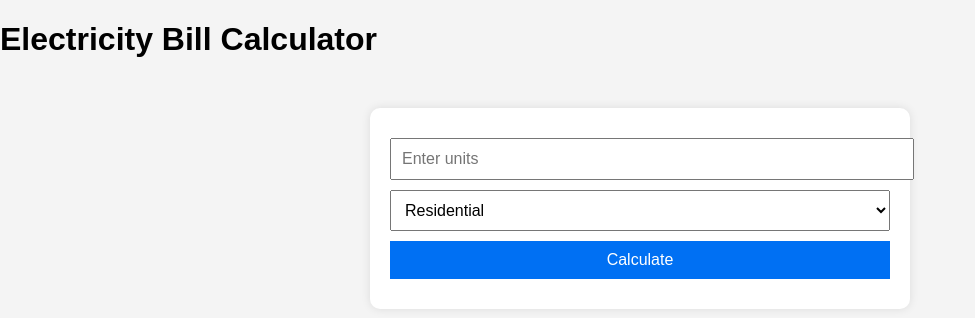
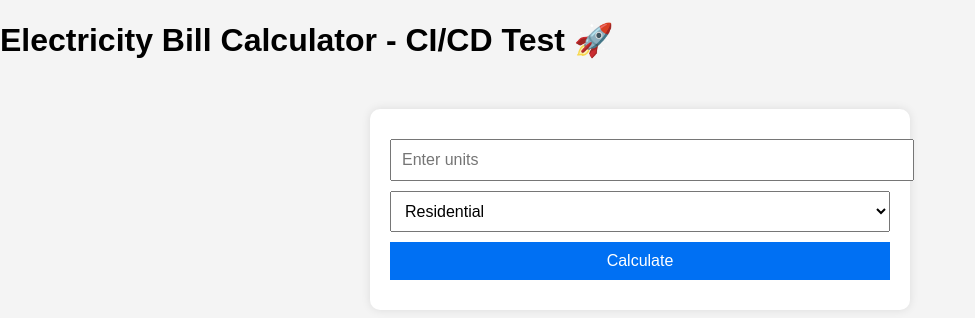
Before and after one commit to vimukthi1406/CI-CD-Demo, a Next.js app: page / in a window 1280 px wide. Shown: the top 318 px of the page, without its empty margins (0-975 px from the left). Built offline with nearby package versions, Linux system fonts and the light colour scheme.

Commit message:
Test CI/CD pipeline

```diff
--- a/components/layout.tsx
+++ b/components/layout.tsx
@@ -9,7 +9,7 @@ export default function Layout({ children }: LayoutProps) {
   return (
     <div>
       <header className="header">
-        <h1>Electricity Bill Calculator</h1>
+      <h1>Electricity Bill Calculator - CI/CD Test 🚀</h1>
       </header>
       <main className="container">{children}</main>
     </div>
```
